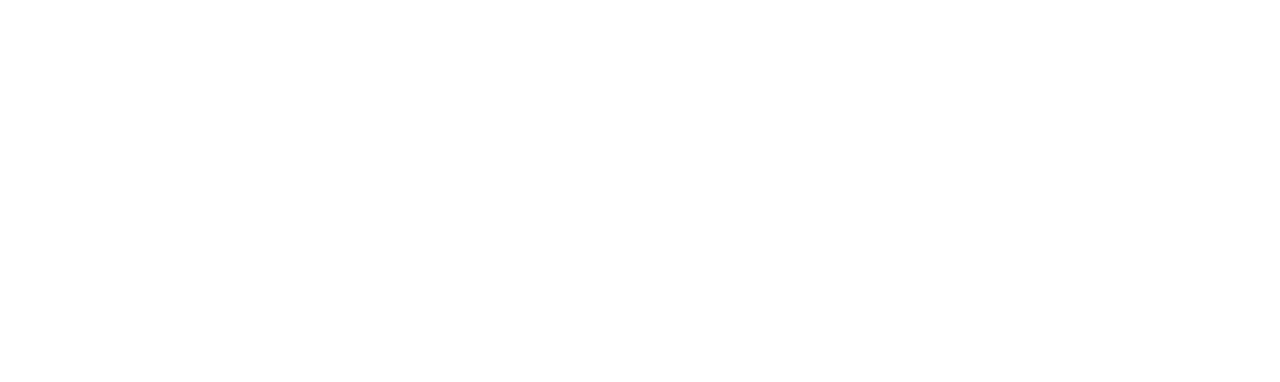
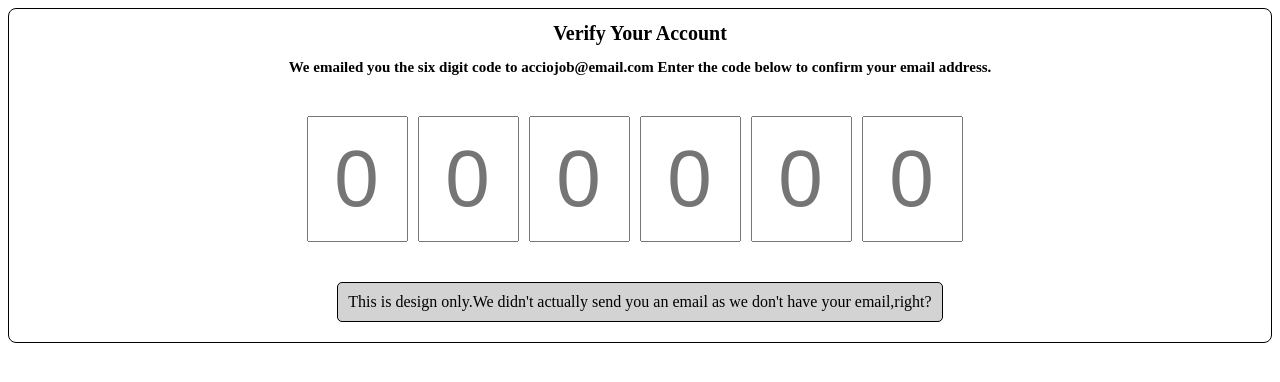
Before and after one commit to acciojob/OTP-arorachirag, a website: page main.html in a window 1280 px wide. Drawn offline with Linux system fonts and the light colour scheme.

Commit message:
created a submission

```diff
--- a/main.html
+++ b/main.html
@@ -8,6 +8,25 @@
 
 <body>
 	<!-- the entire body must be written by student -->
+	<div id="box">
+		<h1 id="verification_heading">Verify Your Account</h1>
+		<h2 id="verification_subtext">
+			We emailed you the six digit code to acciojob@email.com Enter the code below to confirm your email address.
+		</h2>
+		<div id=card>
+			<input type="number" id="otp" placeholder='0'>
+			<input type="number" id="otp" placeholder='0'>
+			<input type="number" id="otp" placeholder='0'>
+			<input type="number" id="otp" placeholder='0'>
+			<input type="number" id="otp" placeholder='0'>
+			<input type="number" id="otp" placeholder='0'>
+		</div>
+		<div id="foot-box">
+			<div id=foot>
+				This is design only.We didn't actually send you an email as we don't have your email,right?
+			</div>
+		</div>
+	</div>
     <script type="text/javascript" src="./script.js">
 </script>
 
--- a/styles.css
+++ b/styles.css
@@ -1 +1,44 @@
 /*  your css code here. If applicable */
+#box{
+
+	border-radius : 8px;
+	border : 1px solid black
+}
+
+h1{
+	text-align : center;
+	font-size : 20px
+}
+
+h2{
+	text-align : center;
+	font-size : 15px
+}
+#otp{
+	width : 80px;
+	height : 120px;
+	font-size : 80px;
+	text-align : center;
+	margin-right:10px;
+	padding-left:15px;
+}
+#card{
+	display : flex;
+	flex-wrap : wrap;
+	justify-content : center;
+	margin-top : 40px;
+	margin-bottom : 40px;
+}
+#foot-box{
+	display : flex;
+	justify-content : center;
+	margin : 20px;
+}
+#foot{
+	border : 1px solid black;
+	border-radius : 5px;
+
+
+	background-color : lightgrey;
+	padding : 10px;
+}
```
